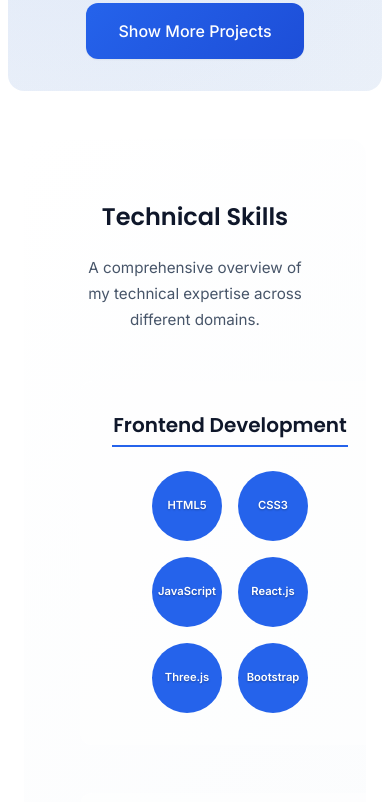
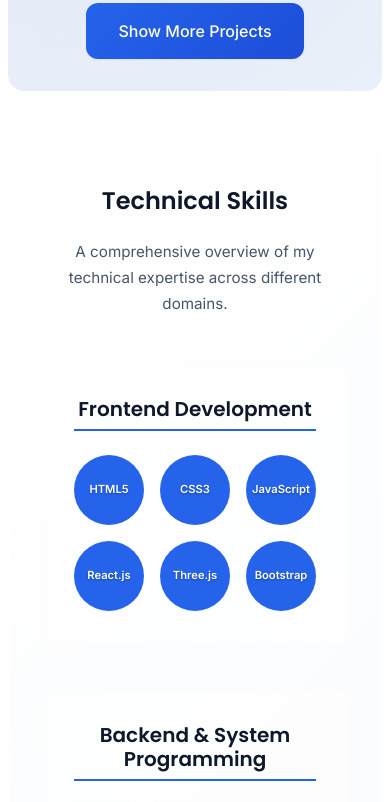
Before and after one commit to mastaanRandhawa/webpageMastaan, a plain HTML site: page index.html in a window 390 px wide. Shown: the part 2118-2920 px from the top of the page. Drawn offline with nearby package versions, Linux system fonts and the light colour scheme; some packages are replaced by stand-ins of ours.

Commit message:
styles updated

```diff
--- a/styles.css
+++ b/styles.css
@@ -640,10 +640,10 @@ nav ul li a:hover {
 #skills {
   background: linear-gradient(135deg, var(--background-primary) 0%, var(--background-secondary) 100%);
   border-radius: var(--radius-xl);
-  margin: var(--space-2xl) var(--space-lg);
+  margin: var(--space-2xl) auto;
   padding: var(--space-3xl) var(--space-2xl);
-  width: calc(100% - 2 * var(--space-lg));
-  max-width: calc(100vw - 2 * var(--space-lg));
+  width: 90%;
+  max-width: 1200px;
   box-sizing: border-box;
   overflow: hidden;
 }
@@ -657,6 +657,7 @@ nav ul li a:hover {
   grid-template-columns: repeat(auto-fit, minmax(300px, 1fr));
   gap: var(--space-2xl);
   margin-top: var(--space-2xl);
+  justify-items: center;
 }
 
 .skill-category {
@@ -664,6 +665,9 @@ nav ul li a:hover {
   border-radius: var(--radius-lg);
   padding: var(--space-xl);
   transition: all var(--transition-normal);
+  text-align: center;
+  width: 100%;
+  max-width: 400px;
 }
 
 [data-theme="dark"] .skill-category {
@@ -1134,6 +1138,12 @@ footer p {
     padding: var(--space-2xl) var(--space-lg);
   }
 
+  #skills {
+    margin: var(--space-2xl) auto;
+    width: 95%;
+    padding: var(--space-2xl) var(--space-lg);
+  }
+
   .contact-content {
     grid-template-columns: 1fr;
     gap: var(--space-2xl);
@@ -1333,6 +1343,12 @@ footer p {
     padding: var(--space-2xl) var(--space-lg);
   }
 
+  #skills {
+    margin: var(--space-2xl) auto;
+    width: 95%;
+    padding: var(--space-2xl) var(--space-lg);
+  }
+
   .contact-content {
     grid-template-columns: 1fr;
     gap: var(--space-2xl);
```
